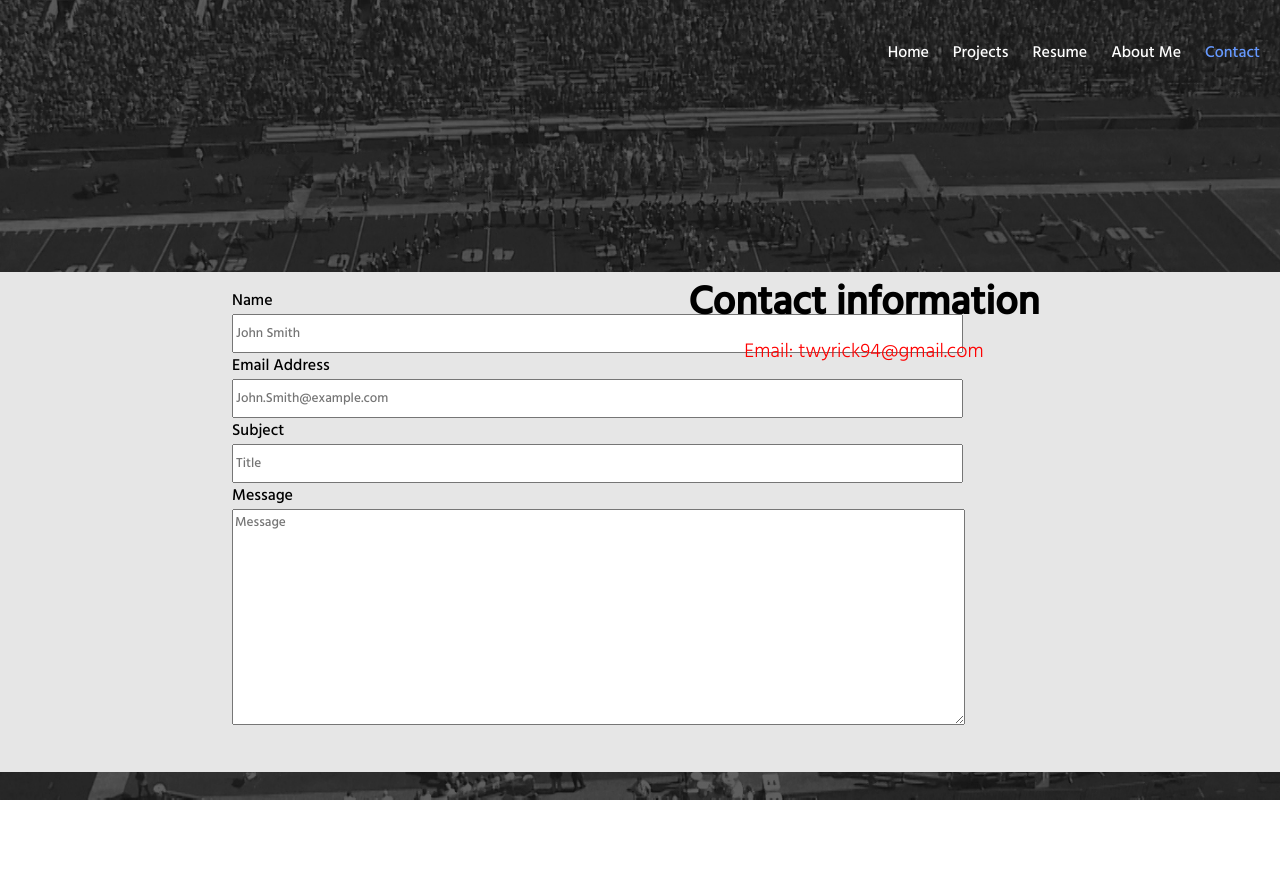
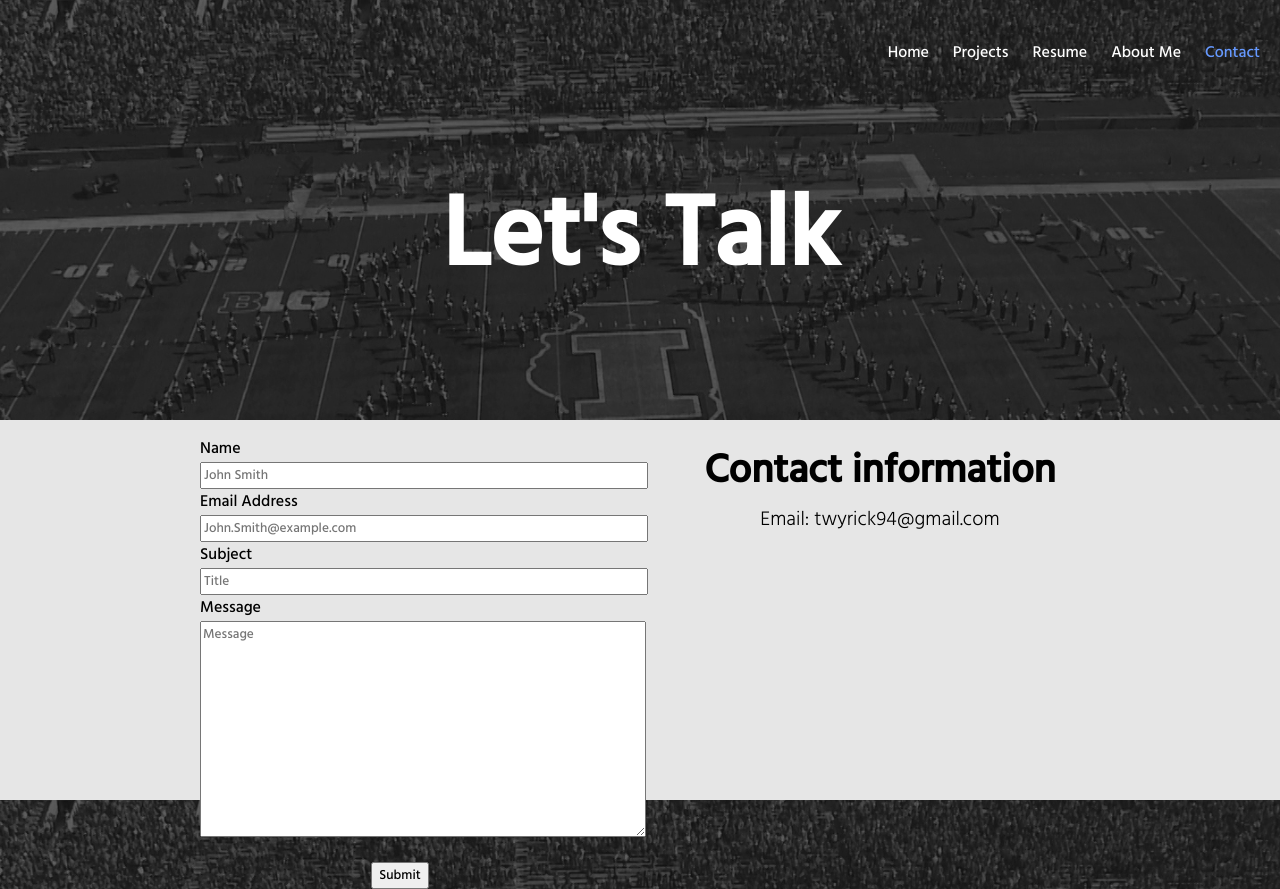
Before and after one commit to Kpaxtime/Kpaxtime.github.io, a plain HTML site: page contact.html in a window 1280 px wide. Before the commit the page ends 800 px from the top, so only its background shows below. Drawn offline with Linux system fonts and the light colour scheme.

Commit message:
Commit 1/23/2016
Completion of the front end of contact.html and the initial work on
about_me.html and corresponding css file

```diff
--- /dev/null
+++ b/Styles/about_me.css
@@ -0,0 +1,25 @@
+html, body {
+	height: 100%;
+	width: 100%;
+}
+
+#title {
+	height: 200px;
+	margin: 80px 0 0 0;
+	width: 100%;
+}
+
+h1 {
+	margin: 0 0 0 0;
+	text-align: center;
+	font-size: 100px;
+}
+
+#main_content {
+	margin: 30px 0 0 0;
+	position: absolute;
+	top: 390px;
+	bottom: 0px;
+	width: 100%;
+	background-color: #e6e6e6;
+}
--- a/Styles/contact_style.css
+++ b/Styles/contact_style.css
@@ -1,4 +1,4 @@
-body {
+html, body {
 	width: 100%;
 	height: 100%;
 }
@@ -7,15 +7,17 @@ form {
 	margin: 0 auto;
 }
 #form_section {
+	position: absolute;
+	top: 390px;
+	bottom: 0px;
 	background-color: #e6e6e6;
-	margin: 15% 0 0 0;
-	height: 500px;
+	margin: 30px 0 0 0;
 	width: 100%;
 	clear: both;
 }
 
 #container {
-	width: 70%;
+	max-width: 960px;
 	margin: 0 auto;
 	overflow: hidden;
 
@@ -32,17 +34,39 @@ form {
 
 }
 
+#title {
+	margin: 80px 0 0 0;
+	width: 100%;
+	height: 200px;
+}
+
 h1 {
+	margin: 20px 0 0 0;
 	font-size: 40px;
 	color: black;
 
 }
+
+h2 {
+	font-size: 100px;
+	text-align: center;
+	color: white;
+	margin: 0 0 0 0;
+}
 p {
 	font-size: 20px;
-	color: red;
+	color: black;
 
 }
 
 ul {
 	list-style: none;
 }
+
+.field_box {
+	width: 100%;
+}
+
+#submit_button {
+	text-align: center;
+}
--- a/contact.html
+++ b/contact.html
@@ -21,6 +21,9 @@
 				</ul>
 			</nav>
 		</header>
+		<section id="title">
+			<h2>Let's Talk</h2>
+		</section>
 		<section id="form_section">
 			<div id="container">
 				<div id="form_div">
@@ -29,21 +32,24 @@
 							<ul>
 								<li>
 									<label>Name</label>
-									<input type="text" name="name" placeholder="John Smith" style="height: 33px; width: 723px">
+									<input class="field_box" type="text" name="name" placeholder="John Smith">
 								</li>
 								<li>
 									<label>Email Address</label>
-									<input type="text" name="email" placeholder="John.Smith@example.com" style="height: 33px; width: 723px">
+									<input  class="field_box" type="text" name="email" placeholder="John.Smith@example.com">
 								</li>
 								<li>
 									<label>Subject</label>
-									<input type="text" name="subject" placeholder="Title" style="height: 33px; width: 723px">
+									<input  class="field_box" type="text" name="subject" placeholder="Title">
 									</li>
 								<li>
 									<label>Message</label>
-									<textarea name="message" cols="100" rows="10" name="message" placeholder="Message"></textarea>
+									<textarea class="field_box" name="message"  rows="10" name="message" placeholder="Message"></textarea>
 								</li>
 							</ul>
+							<div id="submit_button">
+							 	<input type="submit" value="Submit">
+							</div>
 						</fieldset>
 					</form>
 				</div>
```
Also changed, not shown: about_me.html (+7 -0 lines).
